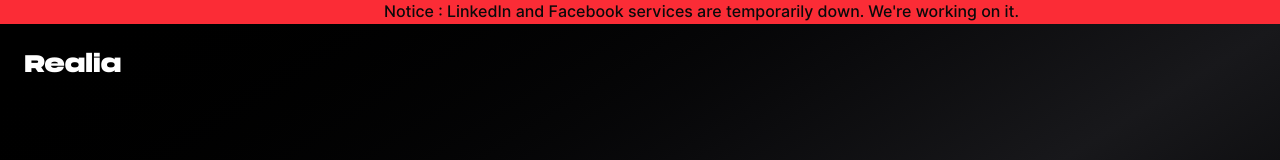
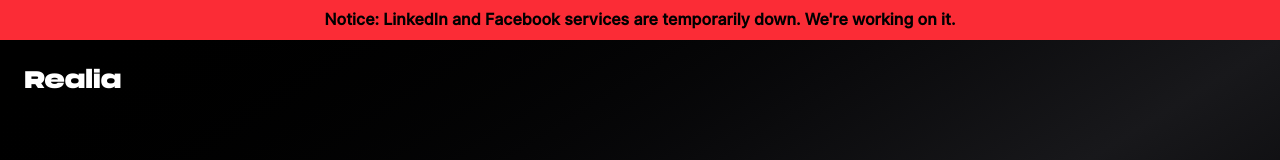
Before and after one commit to rahan-r/Realia, a React (Vite) app in the folder client/: page /report in a window 1280 px wide. Shown: the top 160 px of the page. Built offline with nearby package versions, Linux system fonts and the light colour scheme; no server answers.

Commit message:
Update Dashboard.jsx

```diff
--- a/client/src/pages/Dashboard.jsx
+++ b/client/src/pages/Dashboard.jsx
@@ -7,7 +7,7 @@ import MultimodalInput from "@/components/kokonutui/multimodal-input";
 export default function Dashboard() {
   return (
     <>
-      <div className="bg-red-500 custom-font2 pl-96">Notice :  LinkedIn and Facebook services are temporarily down. We're working on it.</div>
+      <div className="bg-red-500 text-black font-semibold px-4 py-2 text-center custom-font2">Notice: LinkedIn and Facebook services are temporarily down. We're working on it. </div>
     <div className="relative w-full min-h-screen flex flex-col items-center justify-center bg-gradient-to-br from-black via-zinc-900 to-black dark:from-black dark:via-zinc-800/40 dark:to-black px-4">
       <motion.div
         className="absolute top-0 left-0 p-4 md:p-6 z-10"
```
